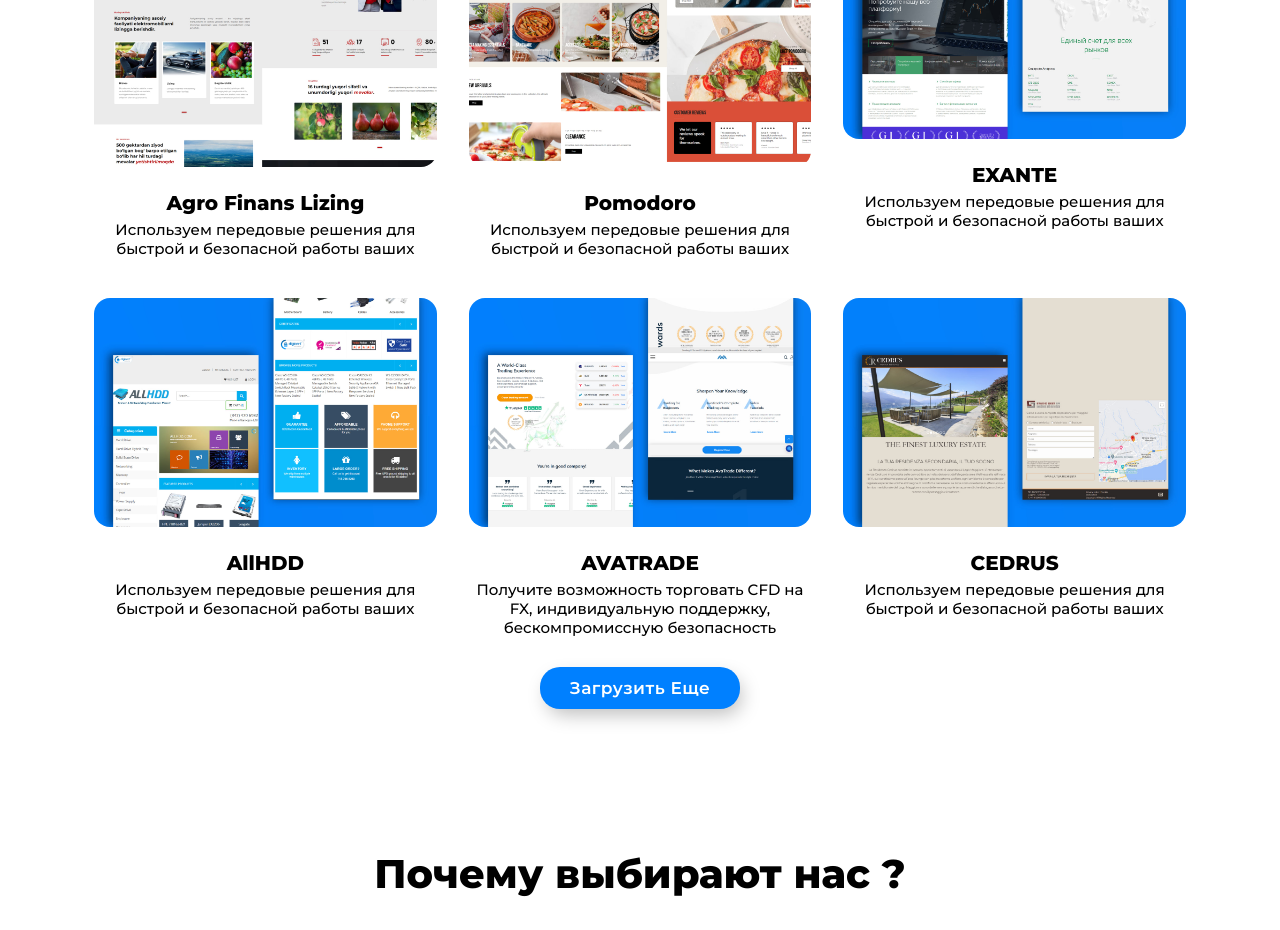
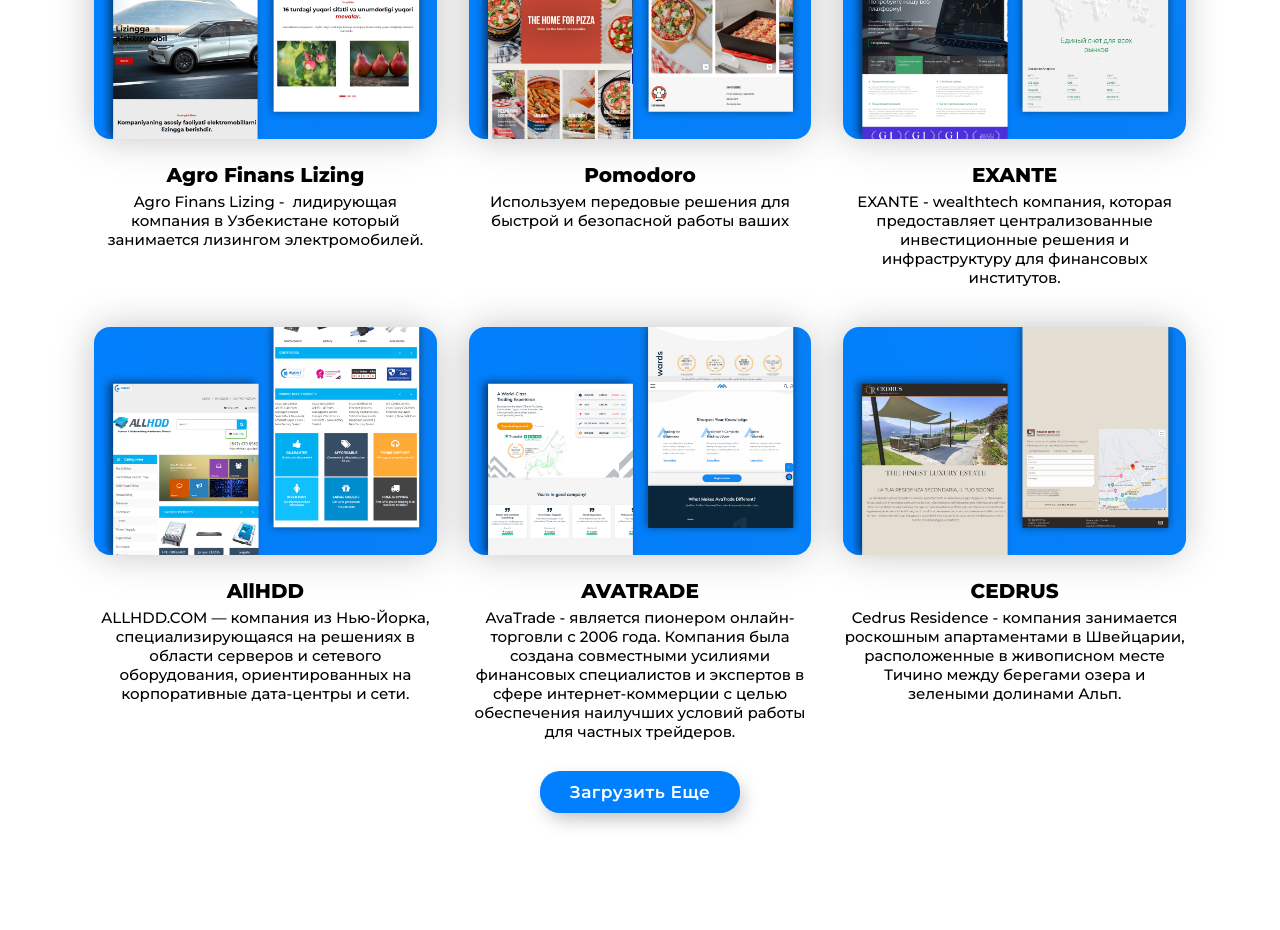
Before and after one commit to Mirzayevsky/Adigmo, a React (Create React App) app: page / in a window 1280 px wide. Shown: the part 2760-3690 px from the top of the page. Built offline with nearby package versions, Linux system fonts and the light colour scheme.

Commit message:
completed

```diff
--- a/src/components/Card/style.js
+++ b/src/components/Card/style.js
@@ -28,7 +28,6 @@ export const Wrapper =styled.div`
     font-weight: 700;
     margin-bottom: 10px;
     color: #fff;
-
   }
 
   .price {
@@ -105,11 +104,11 @@ export const Wrapper =styled.div`
       -webkit-box-shadow: 4px 8px 19px -3px rgba(0, 0, 0, 0.27);
       box-shadow: 4px 8px 19px -3px rgba(0, 0, 0, 0.27);
       transition: all 450ms;
-
     }
 
     &:hover {
       cursor: pointer;
+      color: #fff;
 
     }
 
--- a/src/components/Elements/ProjectBox.jsx
+++ b/src/components/Elements/ProjectBox.jsx
@@ -7,10 +7,12 @@ export default function ProjectBox({ img, title, text, action,link}) {
     <Wrapper>
       {/* onClick={action ? () => action() : null} */}
       <ImgBtn href={link}  target="_blank"  className="aniamte pointer" >
-        <LazyLoadImage className="radius8" src={img}
+        {/* <LazyLoadImage className="radius8" src={img}
+        alt="Portfolio Item"
+        effect="blur"
         width={"100%"} height={"100%"}
-        alt="Portfolio Item"
-      />
+      /> */}
+      <img className="radius8" src={img}  alt="Portfolio Item"/>
       </ImgBtn>
 
       <h3 className="font20 extraBold" >{title}</h3>
@@ -38,26 +40,25 @@ const Wrapper = styled.div`
   }
 `;
 const ImgBtn = styled.a`
-
   background-color: transparent;
   border: 0px;
   outline: none;
   padding: 0px;
   margin: 0px;
-  height: fit-content;
-  width: fit-content;
-  height: 300px;
   margin: 20px 0;
-
-
+  overflow: hidden;
   @media only screen and (max-width: 1100px) {
     height: fit-content;
   }
   img{
     height: 100%;
     width: 100%;
+    -webkit-box-shadow: -2px 0px 38px -3px rgba(71, 71, 71, 0.37);
+-moz-box-shadow: -2px 0px 38px -3px rgba(71, 71, 71, 0.37);
+box-shadow: -2px 0px 38px -3px rgba(71, 71, 71, 0.37);
+
   }
-  :hover > img {
+  &:hover > img {
     opacity: 0.5;
   }
 `;
--- a/src/data.js
+++ b/src/data.js
@@ -6,8 +6,8 @@ import img4 from "./assets/main/portfolio/photo_2023-10-15_13-36-01.jpg";
 import img5 from "./assets/main/portfolio/photo_2023-10-15_13-36-05.jpg";
 import img6 from "./assets/main/portfolio/612.png";
 import img7 from "./assets/main/portfolio/02.jpg";
-import img8 from "./assets/main/portfolio/11.jpg";
-import img9 from "./assets/main/portfolio/photo_2023-10-17_15-41-15.jpg";
+import img8 from "./assets/main/portfolio/13.jpg";
+import img9 from "./assets/main/portfolio/12.jpg";
 
 
 
@@ -49,7 +49,7 @@ export const data = {
         img: img8,
         title: "Agro Finans Lizing",
         description:
-          "Используем передовые решения для быстрой и безопасной работы ваших",
+          "Agro Finans Lizing -  лидирующая компания в Узбекистане который занимается лизингом электромобилей.",
         link: "https://agrofinanslizing.uz/",
       },
       {
@@ -66,7 +66,7 @@ export const data = {
           img: img3,
           title: "EXANTE",
           description:
-            "Используем передовые решения для быстрой и безопасной работы ваших",
+            "EXANTE -  wealthtech компания, которая предоставляет централизованные инвестиционные решения и инфраструктуру для финансовых институтов.",
           link: "https://exante.eu/",
         },
         {
@@ -74,7 +74,7 @@ export const data = {
           img: img4,
           title: "AllHDD",
           description:
-            "Используем передовые решения для быстрой и безопасной работы ваших",
+            "ALLHDD.COM —  компания из Нью-Йорка, специализирующаяся на решениях в области серверов и сетевого оборудования, ориентированных на корпоративные дата-центры и сети.",
           link: "https://www.allhdd.com/",
         },
         {
@@ -82,7 +82,7 @@ export const data = {
           img: img5,
           title: "AVATRADE",
           description:
-            "Получите возможность торговать CFD на FX, индивидуальную поддержку, бескомпромиссную безопасность",
+            "AvaTrade - является пионером онлайн-торговли с 2006 года. Компания была создана совместными усилиями финансовых специалистов и экспертов в сфере интернет-коммерции с целью обеспечения наилучших условий работы для частных трейдеров.",
           link: "https://www.avatrade.com/",
         },
         {
@@ -90,7 +90,7 @@ export const data = {
           img: img2,
           title: "CEDRUS",
           description:
-            "Используем передовые решения для быстрой и безопасной работы ваших",
+            "Cedrus Residence -  компания занимается роскошным апартаментами в Швейцарии, расположенные в живописном месте Тичино между берегами озера и зелеными долинами Альп.",
           link: "https://www.cedrus-residence.ch/it/",
         },
         {
@@ -98,7 +98,7 @@ export const data = {
           img: img7,
           title: "SAXO",
           description:
-            "Используем передовые решения для быстрой и безопасной работы ваших",
+            "Saxo Bank - это всемирный инвестиционная банк, которой доверяют более 1 000 000 клиентов по всему миру.",
           link: "https://www.home.saxo/",
         },
         {
@@ -106,7 +106,7 @@ export const data = {
           img: img1,
           title: "UNHCR",
           description:
-            "Используем передовые решения для быстрой и безопасной работы ваших",
+            "UNHCR - Агентство ООН по делам беженцев международная организация, целью которой является спасение жизней.",
           link: "https://www.unhcr.org/",
         },
         {
@@ -114,7 +114,7 @@ export const data = {
           img: img6,
           title: "TRUSTPILOT",
           description:
-            "Используем передовые решения для быстрой и безопасной работы ваших",
+            "Trustpilot была основана в 2007 году с целью создания независимой валюты доверия. Это - цифровая платформа, которая объединяет предприятия и потребителей, укрепляя доверие и вдохновляя на сотрудничество.",
           link: "https://www.trustpilot.com/",
         },
 
```
Also changed, not shown: src/assets/main/portfolio/12.jpg (added), src/assets/main/portfolio/13.jpg (added).
